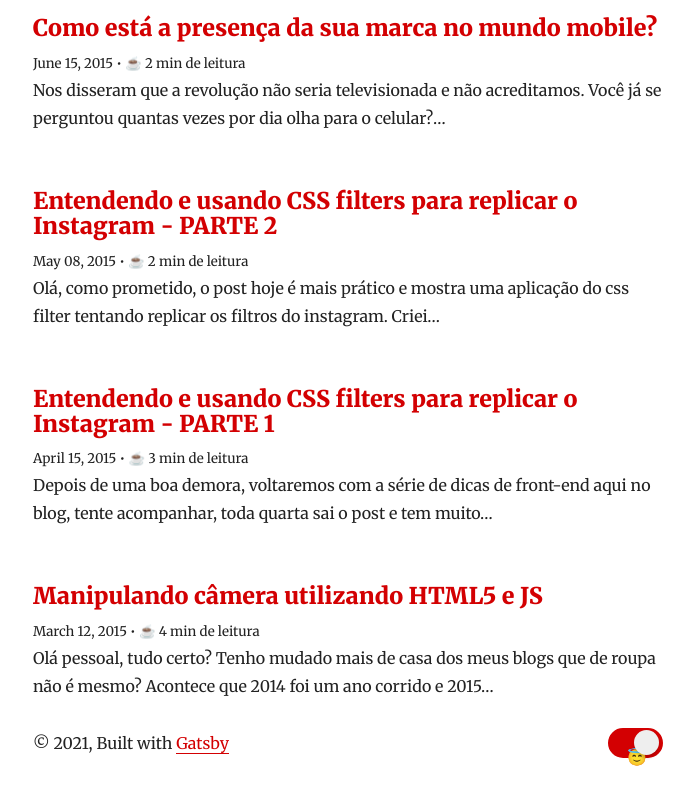
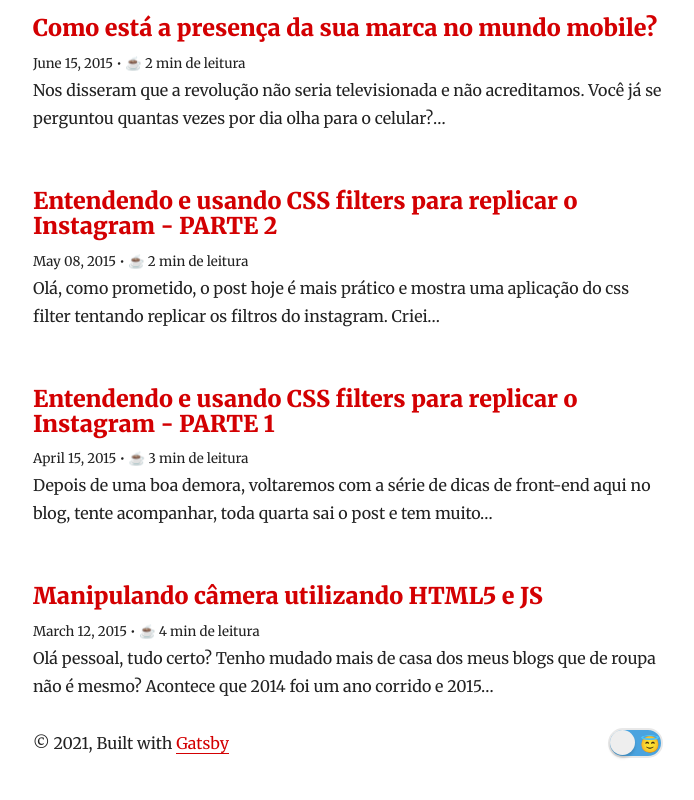
Before and after one commit to Wmitrut/wmblog-gatsby, a Gatsby site: page / in a window 1280 px wide. Shown: the part 6506-7306 px from the top of the page, without its empty margins (292-986 px from the left). Built offline with nearby package versions, Linux system fonts and the light colour scheme; Gatsby itself is replaced by a stand-in of ours; some packages are replaced by stand-ins of ours.

Commit message:
Theme toggle bug

```diff
--- a/src/components/ThemeToggle.js
+++ b/src/components/ThemeToggle.js
@@ -11,7 +11,7 @@ class ThemeToggle extends React.Component {
             <input
               type="checkbox"
               onChange={e => toggleTheme(e.target.checked ? 'dark' : 'light')}
-              checked={theme === 'light'}
+              checked={theme === 'dark'}
             />
              <div class="inner">
              {theme === 'dark' ? <p className="oni">👹</p> : <p className="angel">😇</p>}
```
